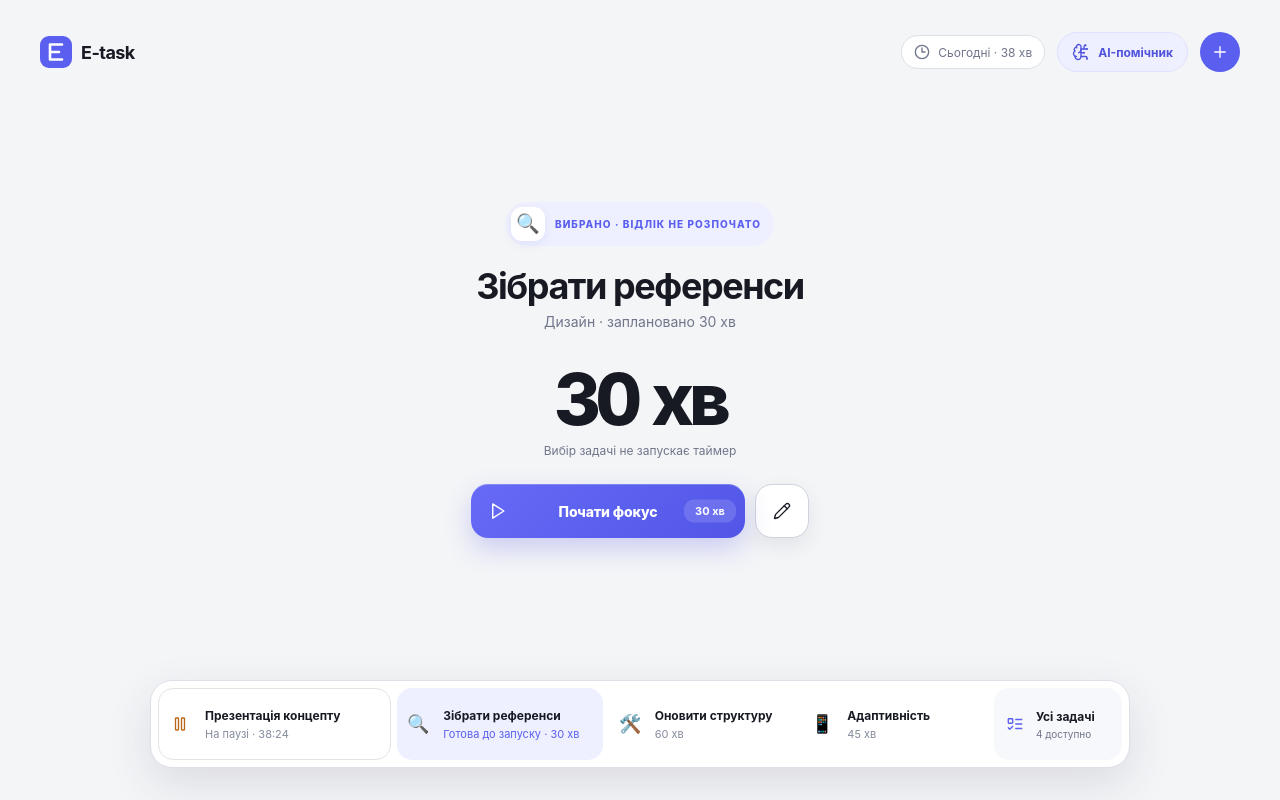
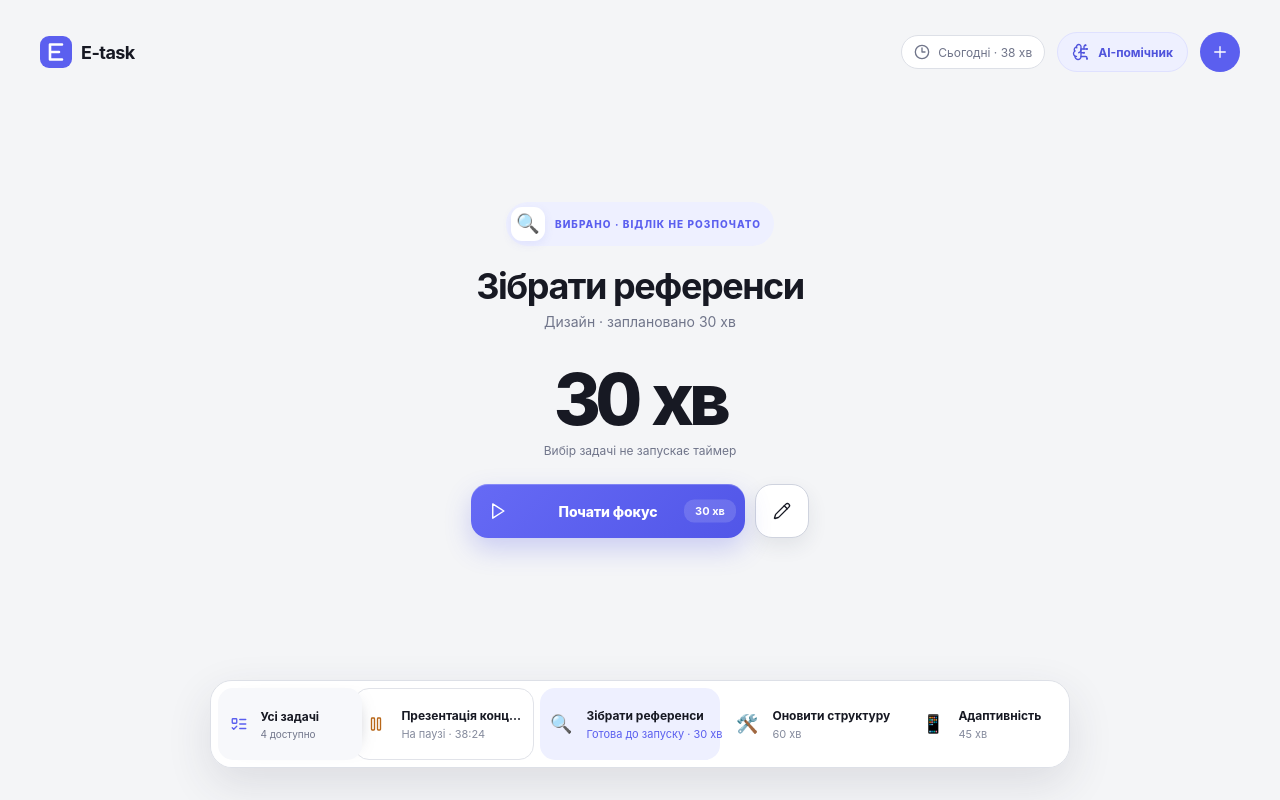
Before and after one commit to Validolio11/E-task-manager, a React (Vite) app: page / in a window 1280 px wide. Built offline with nearby package versions, Linux system fonts and the light colour scheme.

Commit message:
Refine adaptive task dock

```diff
--- a/src/app/styles/responsive.css
+++ b/src/app/styles/responsive.css
@@ -1,7 +1,7 @@
 @media(max-width:900px){
   .screen{padding:24px max(24px,env(safe-area-inset-right)) max(24px,env(safe-area-inset-bottom)) max(24px,env(safe-area-inset-left))}
   .focus{width:min(560px,calc(100% - 24px))}
-  .dock{width:100%;display:flex;overflow-x:auto;overflow-y:hidden;overscroll-behavior-x:contain;scroll-snap-type:x proximity;scrollbar-width:none;touch-action:auto}.dock::-webkit-scrollbar{display:none}.task{flex:0 0 170px}.task,.all-tasks{scroll-snap-align:start}.all-tasks{flex:0 0 132px}
+  .dock{--task-card-width:170px;--all-tasks-width:132px;width:max-content;max-width:100%}
 }
 @media(max-width:600px){
   .screen{padding:20px 16px}.today{display:none}.ai-button{width:40px;padding:0;justify-content:center}.ai-button span{display:none}.app-header .round-button{flex:0 0 40px;margin-left:0}
--- a/src/features/task-dock/TaskDock.tsx
+++ b/src/features/task-dock/TaskDock.tsx
@@ -9,9 +9,19 @@ import "./task-dock.css";
 export function TaskDock({ onOpenAll }: { onOpenAll: () => void }) {
   const { state, selectTask } = useAppStore();
   const now = useNow(state.activeSession?.status === "running");
-  const tasks = state.tasks.filter((task) => task.status === "todo").sort((a, b) => a.order - b.order).slice(0, 4);
+  const tasks = state.tasks.filter((task) => task.status === "todo").sort((a, b) => a.order - b.order);
 
-  return <nav className="dock" aria-label="Швидкий вибір задачі">
+  return <nav
+    className="dock"
+    aria-label="Швидкий вибір задачі"
+    onWheel={(event) => {
+      const dock = event.currentTarget;
+      if (dock.scrollWidth <= dock.clientWidth || Math.abs(event.deltaX) >= Math.abs(event.deltaY)) return;
+      event.preventDefault();
+      dock.scrollLeft += event.deltaY;
+    }}
+  >
+    <button className="all-tasks" type="button" onClick={onOpenAll} aria-label="Відкрити всі задачі"><ListTodo/><span><b>Усі задачі</b><small>{tasks.length} доступно</small></span></button>
     {tasks.map((task) => {
       const selected = task.id === state.selectedTaskId;
       const active = task.id === state.activeSession?.taskId;
@@ -21,6 +31,5 @@ export function TaskDock({ onOpenAll }: { onOpenAll: () => void }) {
         {paused || running ? <Pause aria-hidden="true"/> : <TaskIcon icon={task.icon} emoji={task.emoji}/>}<span><b>{task.title}</b><small>{paused ? `На паузі · ${formatTimer(trackedMs(state, task.id, now))}` : running ? `У фокусі · ${formatTimer(trackedMs(state, task.id, now))}` : selected ? `Готова до запуску · ${task.plannedMinutes} хв` : `${task.plannedMinutes} хв`}</small></span>
       </button>;
     })}
-    <button className="all-tasks" type="button" onClick={onOpenAll} aria-label="Відкрити всі задачі"><ListTodo/><span><b>Усі задачі</b><small>{state.tasks.filter((task) => task.status === "todo").length} доступно</small></span></button>
   </nav>;
 }
--- a/src/features/task-dock/task-dock.css
+++ b/src/features/task-dock/task-dock.css
@@ -1,11 +1,12 @@
-.dock{align-self:center;width:min(980px,calc(100% - 64px));height:88px;border:1px solid var(--line);border-radius:22px;background:var(--surface);box-shadow:0 16px 45px rgba(48,52,77,.12);display:grid;grid-template-columns:1.25fr 1.1fr 1fr 1fr 128px;gap:6px;padding:7px;margin-bottom:0;-webkit-overflow-scrolling:touch}
-.task{min-width:0;border:0;background:transparent;text-align:left;border-radius:15px;padding:10px 12px;color:var(--text);display:grid;grid-template-columns:26px minmax(0,1fr);gap:8px;align-items:center}
+.dock{--task-card-width:180px;--all-tasks-width:144px;align-self:center;width:max-content;max-width:min(100%,1088px);height:88px;border:1px solid var(--line);border-radius:22px;background:var(--surface);box-shadow:0 16px 45px rgba(48,52,77,.12);display:flex;gap:6px;padding:7px;margin-bottom:0;overflow-x:auto;overflow-y:hidden;overscroll-behavior-x:contain;scroll-snap-type:x proximity;scrollbar-width:none;touch-action:pan-x pinch-zoom;-webkit-overflow-scrolling:touch}
+.dock::-webkit-scrollbar{display:none}
+.task{flex:0 0 var(--task-card-width);min-width:0;border:0;background:transparent;text-align:left;border-radius:15px;padding:10px 12px;color:var(--text);display:grid;grid-template-columns:26px minmax(0,1fr);gap:8px;align-items:center;scroll-snap-align:start}
 .task>svg{width:18px;height:18px;stroke-width:1.8;color:#7c8297}.task>.task-emoji{width:18px;height:18px}
 .task b{display:block;font-size:12px;font-weight:700;white-space:nowrap;overflow:hidden;text-overflow:ellipsis}
 .task small{display:block;color:#858b9d;font-size:11px;margin-top:4px;white-space:nowrap}
 .task.selected{background:var(--accent-soft)}
 .task.selected>svg,.task.selected small,.task.active>svg,.task.active small{color:var(--accent)}
 .task.paused{border:1px solid #e1e3e9}.task.paused>svg{color:var(--paused)}
-.all-tasks{min-width:128px;border:0;background:#f7f8fb;color:var(--text);border-radius:15px;padding:10px 12px;display:grid;grid-template-columns:22px 1fr;gap:8px;align-items:center;text-align:left}
+.all-tasks{position:sticky;left:0;z-index:2;flex:0 0 var(--all-tasks-width);min-width:0;border:0;background:#f7f8fb;color:var(--text);border-radius:15px;padding:10px 12px;display:grid;grid-template-columns:22px 1fr;gap:8px;align-items:center;text-align:left;scroll-snap-align:start;box-shadow:10px 0 18px -18px rgba(48,52,77,.55)}
 .all-tasks>svg{width:18px;height:18px;stroke-width:1.8;color:var(--accent)}
 .all-tasks b{display:block;font-size:12px;white-space:nowrap}.all-tasks small{display:block;color:var(--muted);font-size:10px;margin-top:4px;white-space:nowrap}
```
